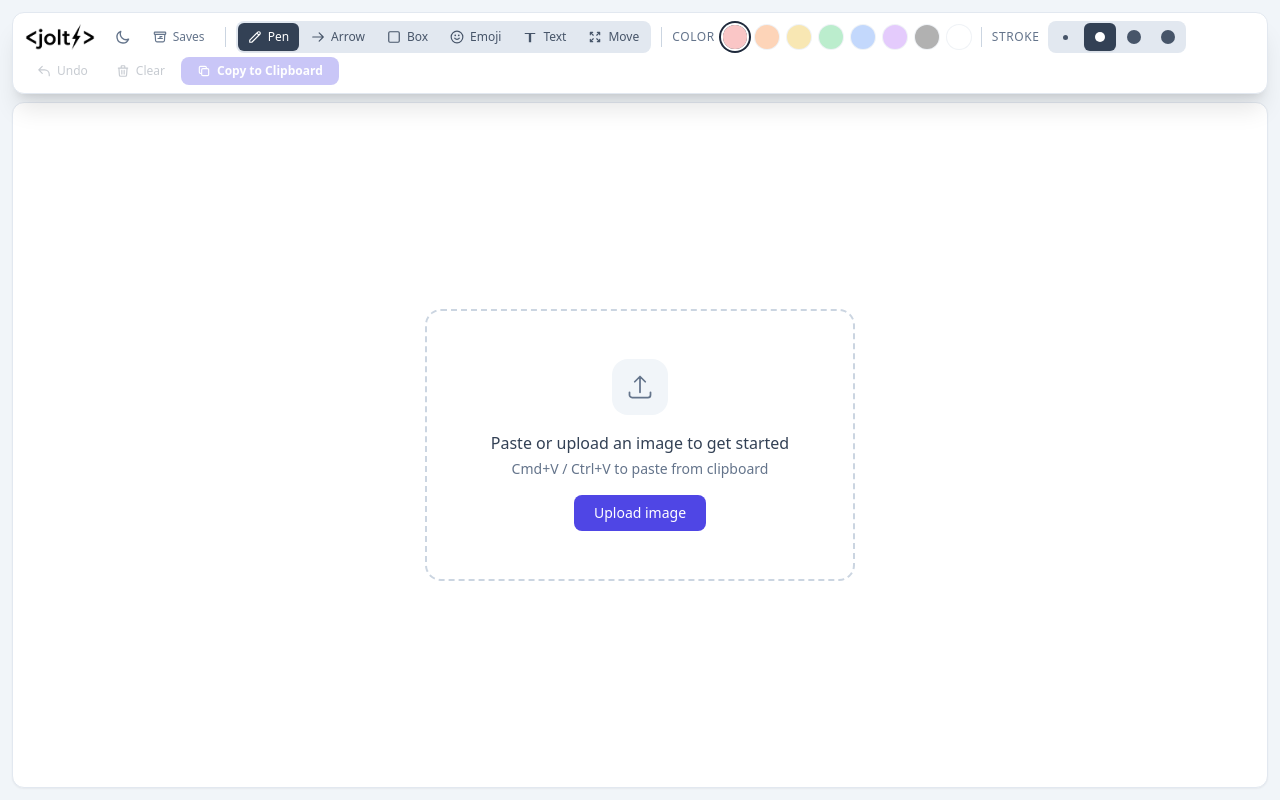
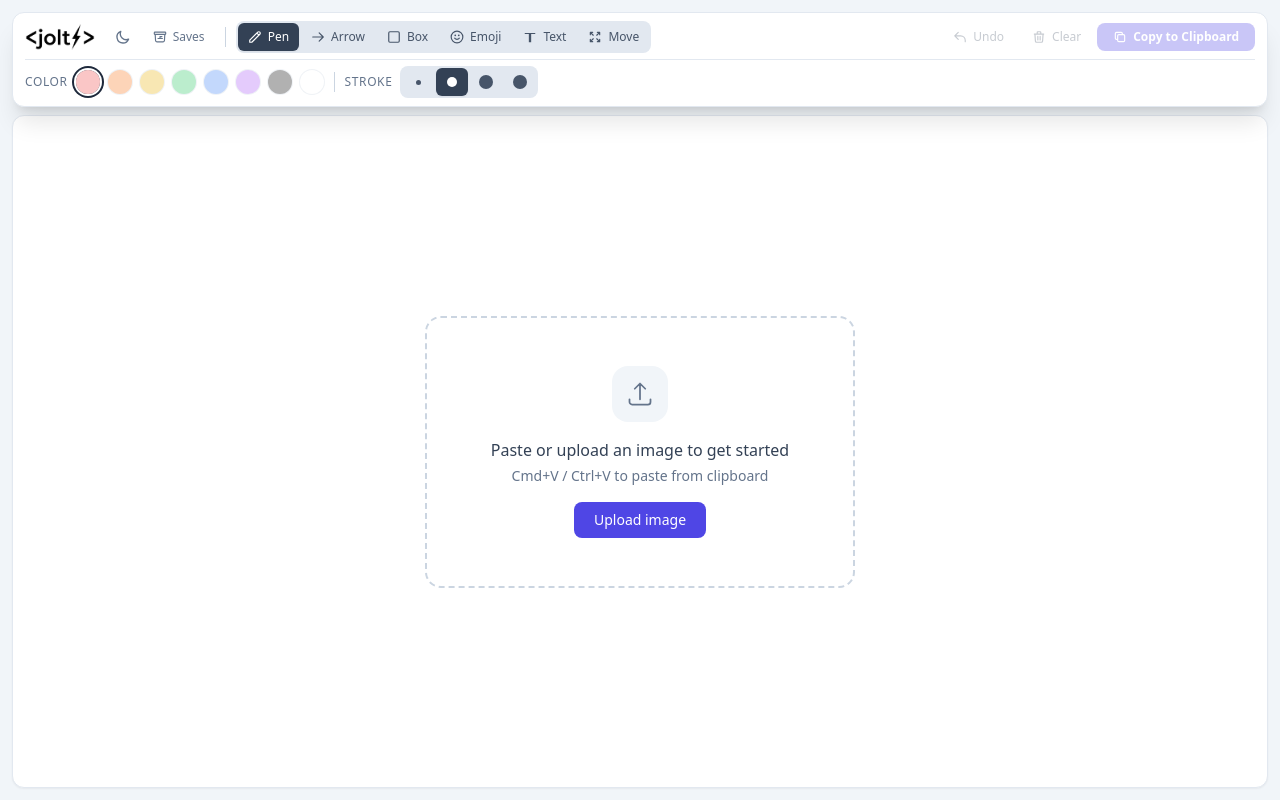
Before and after one commit to djmeas/jolt-screenshot, a Nuxt app: page / in a window 1280 px wide. Built offline with nearby package versions, Linux system fonts and the light colour scheme.

Commit message:
Add zoom/pan state and canvas view transform

```diff
--- a/app/pages/index.vue
+++ b/app/pages/index.vue
@@ -26,6 +26,17 @@ const isDrawing = ref(false)
 const showEmojiPicker = ref(false)
 const emojiSize = ref(32)
 const textFontSize = ref(24)
+
+// Zoom & pan state (view-only; never affects the exported image)
+const ZOOM_STEP = 1.15
+const ZOOM_MAX_SCALE = 8
+const fitScale = ref(1)
+const zoomFactor = ref(1)
+const viewX = ref(0)
+const viewY = ref(0)
+const spacePanActive = ref(false)
+const isPanning = ref(false)
+const panStart = ref<{ x: number, y: number, viewX: number, viewY: number } | null>(null)
 
 // Tool mode: pen | arrow | box | emoji | text | move
 const toolMode = ref<'pen' | 'arrow' | 'box' | 'emoji' | 'text' | 'move'>('pen')
@@ -250,7 +261,27 @@ function getCanvas() {
   return canvasRef.value
 }
 
-function updateCanvasDisplaySize() {
+const displayScale = computed(() => fitScale.value * zoomFactor.value)
+const isZoomed = computed(() => zoomFactor.value > 1.001)
+const zoomPercent = computed(() => Math.round(displayScale.value * 100))
+
+function clampView() {
+  const canvas = getCanvas()
+  const wrapper = canvasWrapperRef.value
+  if (!canvas || !wrapper || canvas.width === 0 || canvas.height === 0) {
+    viewX.value = 0
+    viewY.value = 0
+    return
+  }
+  const scale = displayScale.value
+  if (scale <= 0) return
+  const maxX = canvas.width - wrapper.clientWidth / scale
+  const maxY = canvas.height - wrapper.clientHeight / scale
+  viewX.value = maxX <= 0 ? 0 : Math.min(Math.max(viewX.value, 0), maxX)
+  viewY.value = maxY <= 0 ? 0 : Math.min(Math.max(viewY.value, 0), maxY)
+}
+
+function applyZoomTransform() {
   const canvas = getCanvas()
   const wrapper = canvasWrapperRef.value
   if (!canvas || !wrapper || !hasImage.value || canvas.width === 0 || canvas.height === 0) return
@@ -259,9 +290,32 @@ function updateCanvasDisplaySize() {
   const maxH = wrapper.clientHeight
   if (maxW === 0 || maxH === 0) return
 
-  const scale = Math.min(maxW / canvas.width, maxH / canvas.height, 1)
-  canvas.style.width = `${Math.floor(canvas.width * scale)}px`
-  canvas.style.height = `${Math.floor(canvas.height * scale)}px`
+  fitScale.value = Math.min(maxW / canvas.width, maxH / canvas.height, 1)
+  clampView()
+
+  const scale = displayScale.value
+  const displayW = Math.floor(canvas.width * scale)
+  const displayH = Math.floor(canvas.height * scale)
+  const baseLeft = displayW < maxW ? (maxW - displayW) / 2 : 0
+  const baseTop = displayH < maxH ? (maxH - displayH) / 2 : 0
+
+  canvas.style.width = `${displayW}px`
+  canvas.style.height = `${displayH}px`
+  canvas.style.left = `${baseLeft - viewX.value * scale}px`
+  canvas.style.top = `${baseTop - viewY.value * scale}px`
+}
+
+function updateCanvasDisplaySize() {
+  applyZoomTransform()
+}
+
+function resetZoom() {
+  zoomFactor.value = 1
+  viewX.value = 0
+  viewY.value = 0
+  spacePanActive.value = false
+  isPanning.value = false
+  panStart.value = null
 }
 
 function getCanvasCoords(e: MouseEvent | TouchEvent) {
@@ -525,6 +579,7 @@ async function replaceWithImage(fileOrUrl: File | string) {
     baseImage.value = { objectUrl, image: img }
     hasImage.value = true
     resetDrawingState()
+    resetZoom()
     redrawCanvas()
     nextTick(() => {
       updateCanvasDisplaySize()
@@ -607,7 +662,10 @@ function clearAnnotations({ keepSaved = false, resetProject = true }: { keepSave
     canvas.height = 0
     canvas.style.width = ''
     canvas.style.height = ''
-  }
+    canvas.style.left = ''
+    canvas.style.top = ''
+  }
+  resetZoom()
   if (autoSaveTimer) {
     clearTimeout(autoSaveTimer)
     autoSaveTimer = null
@@ -1280,6 +1338,7 @@ async function loadSavedProjectIntoCanvas(id: string) {
     const objectUrl = URL.createObjectURL(await (await fetch(saved.baseImage.dataUrl)).blob())
     baseImage.value = { objectUrl, image: img }
     hasImage.value = true
+    resetZoom()
 
     for (const layer of saved.layers) {
       try {
@@ -1856,9 +1915,11 @@ onUnmounted(() => {
     <div class="w-full flex-1 flex flex-col min-h-0 p-3 gap-2">
       <!-- Toolbar -->
       <div
-        class="relative z-10 flex flex-wrap items-center gap-1 px-2 sm:px-3 py-2 rounded-xl border shadow-xl min-w-0 transition-colors duration-200"
+        class="relative z-10 flex flex-col rounded-xl border shadow-xl min-w-0 px-2 sm:px-3 py-2 transition-colors duration-200"
         :class="[isDark ? 'bg-zinc-900 border-zinc-800' : 'bg-white border-slate-200']"
       >
+        <!-- Row 1: brand, theme, Saves, tool strip, Undo/Clear/Copy -->
+        <div class="flex flex-wrap items-center gap-1">
 
         <!-- App brand -->
         <div class="flex shrink-0 items-center mr-1 sm:mr-2">
@@ -2009,8 +2070,52 @@ onUnmounted(() => {
           </button>
         </div>
 
-        <div class="hidden xl:block w-px h-5 mx-1.5 shrink-0" :class="[isDark ? 'bg-zinc-700' : 'bg-slate-300']" />
-
+        <div class="hidden xl:block flex-1 min-w-2" />
+
+        <!-- Undo / Clear / Copy (desktop) -->
+        <div class="hidden xl:flex items-center gap-1 shrink-0">
+          <button
+            type="button"
+            class="flex items-center gap-1.5 px-3 py-1.5 rounded-lg text-xs font-medium disabled:opacity-30 disabled:cursor-not-allowed transition-all"
+            :class="[isDark ? 'text-zinc-400 hover:text-zinc-200 hover:bg-zinc-800' : 'text-slate-600 hover:text-slate-800 hover:bg-slate-100']"
+            :disabled="!hasImage || !canUndo"
+            title="Undo (⌘Z / Ctrl+Z)"
+            @click="undo"
+          >
+            <svg class="w-3.5 h-3.5" fill="none" stroke="currentColor" stroke-width="2" viewBox="0 0 24 24"><path stroke-linecap="round" stroke-linejoin="round" d="M3 10h10a8 8 0 018 8v2M3 10l6 6m-6-6l6-6" /></svg>
+            Undo
+          </button>
+          <button
+            type="button"
+            class="flex items-center gap-1.5 px-3 py-1.5 rounded-lg text-xs font-medium hover:text-red-500 hover:bg-red-500/10 disabled:opacity-30 disabled:cursor-not-allowed transition-all"
+            :class="[isDark ? 'text-zinc-400' : 'text-slate-600']"
+            title="Clear all and start over"
+            :disabled="!hasClearableContent"
+            @click="confirmClearWithSave"
+          >
+            <svg class="w-3.5 h-3.5" fill="none" stroke="currentColor" stroke-width="2" viewBox="0 0 24 24"><path stroke-linecap="round" stroke-linejoin="round" d="M19 7l-.867 12.142A2 2 0 0116.138 21H7.862a2 2 0 01-1.995-1.858L5 7m5 4v6m4-6v6m1-10V4a1 1 0 00-1-1h-4a1 1 0 00-1 1v3M4 7h16" /></svg>
+            Clear
+          </button>
+          <button
+            type="button"
+            class="flex items-center gap-1.5 px-4 py-1.5 rounded-lg text-xs font-semibold transition-all disabled:opacity-30 disabled:cursor-not-allowed"
+            :class="[copied ? 'bg-emerald-600 hover:bg-emerald-500 text-white' : 'bg-indigo-600 hover:bg-indigo-500 text-white']"
+            :disabled="!hasImage"
+            @click="copyToClipboard"
+          >
+            <svg v-if="!copied" class="w-3.5 h-3.5" fill="none" stroke="currentColor" stroke-width="2" viewBox="0 0 24 24"><path stroke-linecap="round" stroke-linejoin="round" d="M8 16H6a2 2 0 01-2-2V6a2 2 0 012-2h8a2 2 0 012 2v2m-6 12h8a2 2 0 002-2v-8a2 2 0 00-2-2h-8a2 2 0 00-2 2v8a2 2 0 002 2z" /></svg>
+            <svg v-else class="w-3.5 h-3.5" fill="none" stroke="currentColor" stroke-width="2" viewBox="0 0 24 24"><path stroke-linecap="round" stroke-linejoin="round" d="M5 13l4 4L19 7" /></svg>
+            {{ copied ? 'Copied!' : 'Copy to Clipboard' }}
+          </button>
+        </div>
+
+        </div>
+
+        <!-- Row 2: color, stroke, conditional text size, conditional arrow pivot -->
+        <div
+          class="hidden xl:flex flex-wrap items-center gap-1 mt-1.5 pt-1.5 border-t"
+          :class="[isDark ? 'border-zinc-800' : 'border-slate-200']"
+        >
         <!-- Colors (desktop) -->
         <div class="hidden xl:flex items-center gap-2 shrink-0">
           <span class="text-xs font-medium uppercase tracking-wider" :class="[isDark ? 'text-zinc-500' : 'text-slate-500']">Color</span>
@@ -2095,44 +2200,6 @@ onUnmounted(() => {
             <span class="text-xs tabular-nums w-8" :class="[isDark ? 'text-zinc-400' : 'text-slate-500']">{{ selectedArrowAngleDeg }}°</span>
           </div>
         </template>
-
-        <div class="hidden xl:block flex-1 min-w-2" />
-
-        <!-- Undo / Clear / Copy (desktop) -->
-        <div class="hidden xl:flex items-center gap-1 shrink-0">
-          <button
-            type="button"
-            class="flex items-center gap-1.5 px-3 py-1.5 rounded-lg text-xs font-medium disabled:opacity-30 disabled:cursor-not-allowed transition-all"
-            :class="[isDark ? 'text-zinc-400 hover:text-zinc-200 hover:bg-zinc-800' : 'text-slate-600 hover:text-slate-800 hover:bg-slate-100']"
-            :disabled="!hasImage || !canUndo"
-            title="Undo (⌘Z / Ctrl+Z)"
-            @click="undo"
-          >
-            <svg class="w-3.5 h-3.5" fill="none" stroke="currentColor" stroke-width="2" viewBox="0 0 24 24"><path stroke-linecap="round" stroke-linejoin="round" d="M3 10h10a8 8 0 018 8v2M3 10l6 6m-6-6l6-6" /></svg>
-            Undo
-          </button>
-          <button
-            type="button"
-            class="flex items-center gap-1.5 px-3 py-1.5 rounded-lg text-xs font-medium hover:text-red-500 hover:bg-red-500/10 disabled:opacity-30 disabled:cursor-not-allowed transition-all"
-            :class="[isDark ? 'text-zinc-400' : 'text-slate-600']"
-            title="Clear all and start over"
-            :disabled="!hasClearableContent"
-            @click="confirmClearWithSave"
-          >
-            <svg class="w-3.5 h-3.5" fill="none" stroke="currentColor" stroke-width="2" viewBox="0 0 24 24"><path stroke-linecap="round" stroke-linejoin="round" d="M19 7l-.867 12.142A2 2 0 0116.138 21H7.862a2 2 0 01-1.995-1.858L5 7m5 4v6m4-6v6m1-10V4a1 1 0 00-1-1h-4a1 1 0 00-1 1v3M4 7h16" /></svg>
-            Clear
-          </button>
-          <button
-            type="button"
-            class="flex items-center gap-1.5 px-4 py-1.5 rounded-lg text-xs font-semibold transition-all disabled:opacity-30 disabled:cursor-not-allowed"
-            :class="[copied ? 'bg-emerald-600 hover:bg-emerald-500 text-white' : 'bg-indigo-600 hover:bg-indigo-500 text-white']"
-            :disabled="!hasImage"
-            @click="copyToClipboard"
-          >
-            <svg v-if="!copied" class="w-3.5 h-3.5" fill="none" stroke="currentColor" stroke-width="2" viewBox="0 0 24 24"><path stroke-linecap="round" stroke-linejoin="round" d="M8 16H6a2 2 0 01-2-2V6a2 2 0 012-2h8a2 2 0 012 2v2m-6 12h8a2 2 0 002-2v-8a2 2 0 00-2-2h-8a2 2 0 00-2 2v8a2 2 0 002 2z" /></svg>
-            <svg v-else class="w-3.5 h-3.5" fill="none" stroke="currentColor" stroke-width="2" viewBox="0 0 24 24"><path stroke-linecap="round" stroke-linejoin="round" d="M5 13l4 4L19 7" /></svg>
-            {{ copied ? 'Copied!' : 'Copy to Clipboard' }}
-          </button>
         </div>
 
         <!-- Compact actions + overflow menu (mobile / tablet) -->
@@ -2364,7 +2431,7 @@ onUnmounted(() => {
         <canvas
           v-show="hasImage"
           ref="canvasRef"
-          class="block origin-center"
+          class="absolute block origin-center"
           :class="[
             canvasCursorClass,
             imageSlamActive
```
Lines whose indentation alone changed are shown as unchanged.
